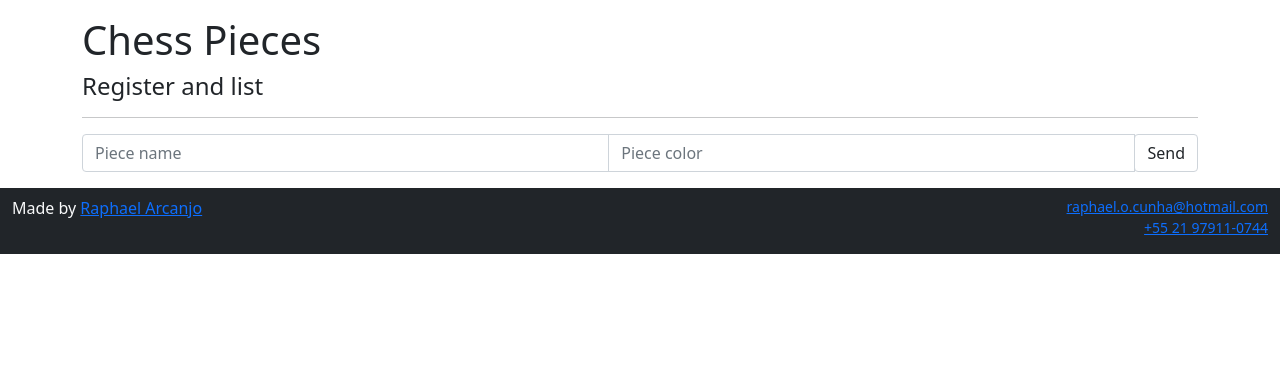
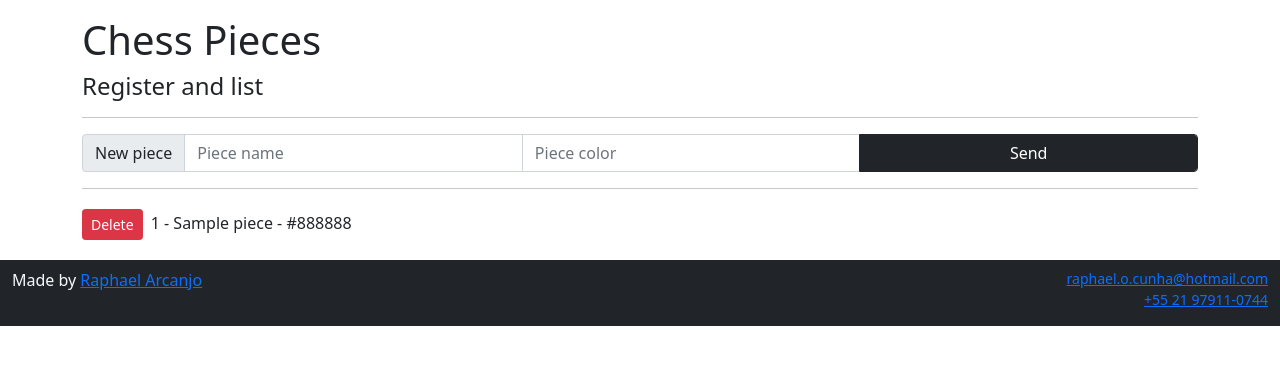
Before and after one commit to raphaelarcanjo/chess_api_rest_python, a Django app: page /pieces/register in a window 1280 px wide. Shown: the part 76-441 px from the top of the page. Run offline with Django 4.2, Linux system fonts and the light colour scheme; tables that the repository leaves empty hold one stand-in row (values such as "Sample post").

Commit message:
Register pieces

```diff
--- a/chess/static/js/script.js
+++ b/chess/static/js/script.js
@@ -1,16 +1,38 @@
-const list_pieces = form => {
-    console.log($(form).serialize())
+const register_pieces = form => {
     $.ajax({
         url: '/pieces/register',
         type: 'post',
         data: $(form).serialize(),
-        success: html => {
+        success: function(json) {
+            if (json.status) list_pieces()
+            else alert('Error saving the piece')
+        }
+    })
+}
+
+const list_pieces = () => {
+    $.ajax({
+        url: '/pieces',
+        success: function(html) {
             $('div.pieces-list').html(html)
         }
     })
 }
 
+const delete_piece = btn => {
+    if (confirm('Are you sure you want delete this piece?')) {
+        $.ajax({
+            url: '/pieces/delete/',
+            type: 'post',
+            data: {id: $(btn).data('id'), csrfmiddlewaretoken: $('form.piece-register').find('input[name=csrfmiddlewaretoken]').val()},
+            success: function (json) {
+                if (json.status) $(btn).closest('li').remove()
+            }
+        })
+    }
+}
+
 $('form.piece-register').on('submit', function(e) {
-    list_pieces($(this))
+    register_pieces($(this))
     e.preventDefault()
 })
--- a/chess/templates/layout/base.html
+++ b/chess/templates/layout/base.html
@@ -32,5 +32,8 @@
     </footer>
 
     <script src="{% static 'js/script.js' %}" charset="utf-8"></script>
+
+    {% block scripts %}
+    {% endblock scripts %}
 </body>
 </html>
--- a/chess/templates/pieces/list.html
+++ b/chess/templates/pieces/list.html
@@ -1,5 +1,10 @@
-<ul class="pieces-list">
+<ul class="nav flex-column pieces-list">
     {% for piece in pieces %}
-    <li>{{ piece.id }} - {{ piece.name }} - {{ piece.color }}</li>
+    <li class="nav-item py-1">
+        <button class="btn btn-danger btn-sm me-1 delete" data-id="{{ piece.id }}" onclick="delete_piece($(this))">
+            Delete
+        </button>
+        {{ piece.id }} - {{ piece.name }} - {{ piece.color }}
+    </li>
     {% endfor %}
 </ul>
--- a/chess/templates/pieces/register.html
+++ b/chess/templates/pieces/register.html
@@ -8,13 +8,19 @@
     <form class="piece-register" action="{% url 'register_piece' %}" method="post">
         {% csrf_token %}
         <div class="input-group">
+            <span class="input-group-text">New piece</span>
             <input type="text" name="name" class="form-control" placeholder="Piece name" />
             <input type="text" name="color" class="form-control" placeholder="Piece color" />
-            <span class="input-group-append">
-                <input type="submit" value="Send" class="form-control" />
-            </span>
+            <input type="submit" value="Send" class="form-control btn btn-dark" />
         </div>
     </form>
+    <hr />
     <div class="pieces-list"></div>
 </div>
 {% endblock main %}
+
+{% block scripts %}
+<script type="text/javascript">
+    list_pieces();
+</script>
+{% endblock scripts %}
--- a/chess/urls.py
+++ b/chess/urls.py
@@ -4,7 +4,8 @@ from chess import views
 
 urlpatterns = [
     path('', views.home, name='home'),
-    path('about/', views.about, name='about'),
+    path('about', views.about, name='about'),
     path('pieces/register', views.register_piece, name='register_piece'),
-    path('pieces/', views.list_pieces, name='list_pieces')
+    path('pieces/delete', views.delete_piece, name='delete_piece'),
+    path('pieces', views.list_pieces, name='list_pieces')
     ]
--- a/chess/views.py
+++ b/chess/views.py
@@ -1,39 +1,48 @@
 from django.shortcuts import render
 from django.template.loader import render_to_string
 from chess.models import Pieces
-from django.http import JsonResponse
-import json
+from django.http import HttpResponse, JsonResponse
 
 
 def home(request):
-    data = {
-        'title': "Home"
-        }
+    data = {'title': "Home"}
 
     return render(request, 'home.html', data)
 
 
 def about(request):
-    data = {
-        'title': "About"
-        }
+    data = {'title': "About"}
 
     return render(request, 'about.html', data)
 
 
 def list_pieces(request):
     pieces = Pieces.objects.all()
-    data = {
-        'pieces': pieces
-        }
+    data = {'pieces': pieces}
+    html = render_to_string('pieces/list.html', data)
 
-    return render_to_string('pieces/list.html', data)
+    return HttpResponse(html)
 
 
 def register_piece(request):
-    data = {
-        'title': "Pieces",
-        }
+    data = {'title': "Pieces"}
+
     if request.method == 'POST':
-        return render_to_string('pieces/list.html', data)
+        piece = Pieces()
+        piece.name = request.POST['name']
+        piece.color = request.POST['color']
+        piece.save()
+        status = True if piece.id else False
+
+        return JsonResponse({'status': status})
+
     return render(request, 'pieces/register.html', data)
+
+
+def delete_piece(request):
+    try:
+        Pieces.objects.get(id=request.POST['id']).delete()
+
+        return JsonResponse({'status': True})
+    except Exception:
+        return JsonResponse({'status': False})
```
